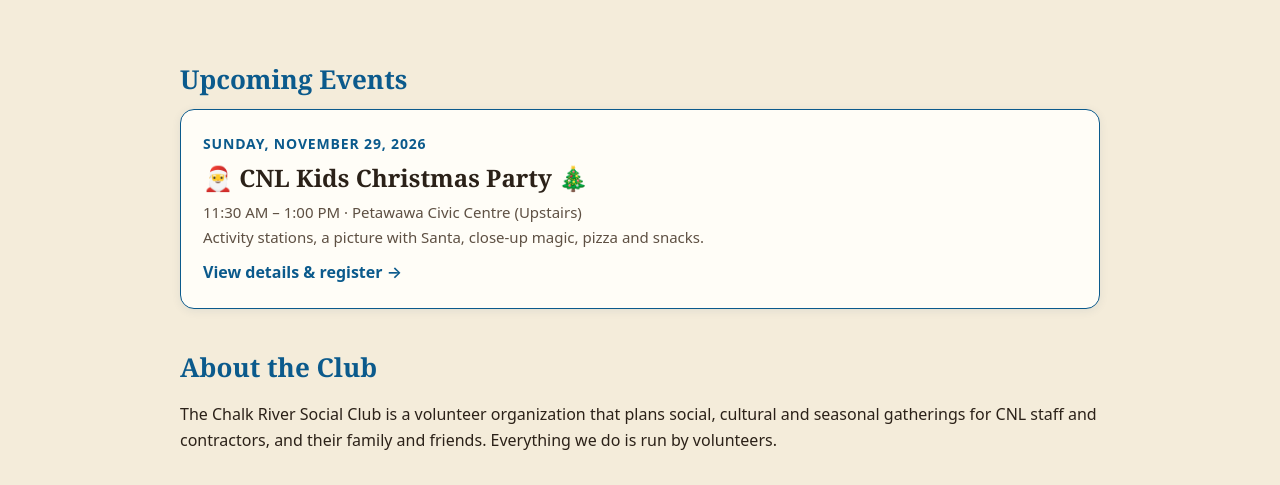
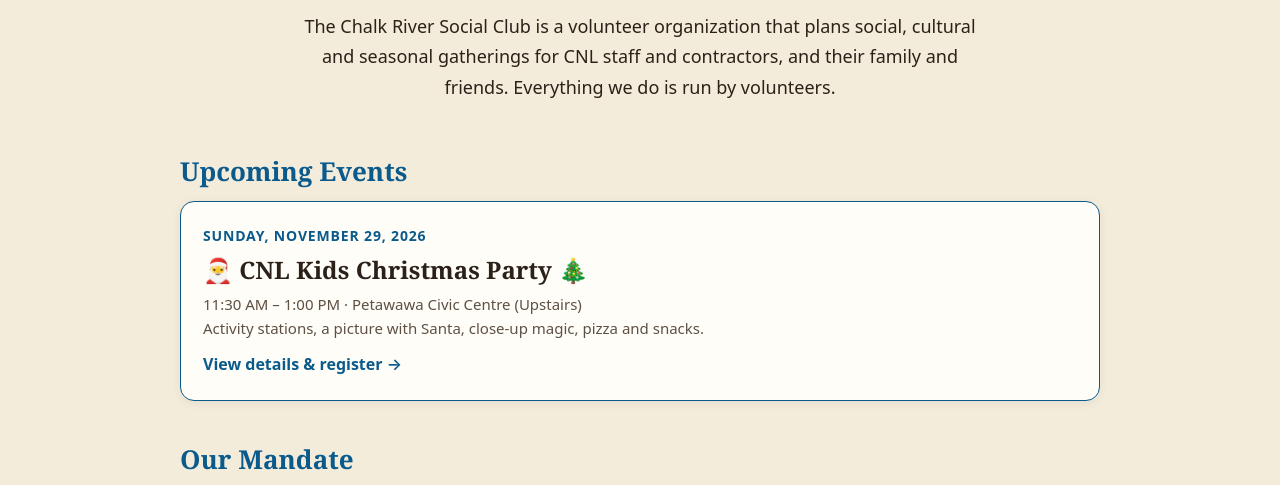
Before and after one commit to sreeyuth/crlsc, a plain HTML site: page index.html in a window 1280 px wide. Shown: the part 315-800 px from the top of the page. Drawn offline with Linux system fonts and the light colour scheme.

Commit message:
Add files via upload

```diff
--- a/assets/site.css
+++ b/assets/site.css
@@ -107,3 +107,4 @@ body.light .gate button:hover{filter:brightness(1.1)}
 .btn-s:focus-visible,.btn-p:focus-visible,.btn-close:focus-visible,.btn-open:focus-visible,.btn-danger:focus-visible{outline:3px solid #0B5A8C;outline-offset:2px}
 .sr-only{position:absolute;width:1px;height:1px;margin:-1px;padding:0;overflow:hidden;clip:rect(0,0,0,0);white-space:nowrap;border:0}
 body.light .hero{padding-bottom:10px}
+.hero .about{max-width:680px;margin:6px auto 0;font-size:18px;line-height:1.7;color:var(--ink)}
--- a/index.html
+++ b/index.html
@@ -8,7 +8,7 @@
 <meta name="referrer" content="no-referrer">
 <meta name="description" content="Chalk River Social Club organizes community events for CNL staff, contractors, and their families and friends.">
 <link rel="icon" type="image/png" href="/assets/favicon.png">
-<link rel="stylesheet" href="/assets/site.css?v=6">
+<link rel="stylesheet" href="/assets/site.css?v=7">
 </head>
 <body class="light">
 <header class="site"><div class="wrap">
@@ -29,6 +29,7 @@
 <section class="hero wrap">
   <img class="logo" src="/assets/logo.png" width="200" height="200" alt="CNL Chalk River Social Club logo">
   <h1 class="sr-only">Chalk River Social Club</h1>
+  <p class="about">The Chalk River Social Club is a volunteer organization that plans social, cultural and seasonal gatherings for CNL staff and contractors, and their family and friends. Everything we do is run by volunteers.</p>
 </section>
 
 <div class="wrap">
@@ -40,9 +41,6 @@
     <div class="meta">Activity stations, a picture with Santa, close-up magic, pizza and snacks.</div>
     <span class="go">View details &amp; register →</span>
   </a>
-
-  <h2>About the Club</h2>
-  <p>The Chalk River Social Club is a volunteer organization that plans social, cultural and seasonal gatherings for CNL staff and contractors, and their family and friends. Everything we do is run by volunteers.</p>
 
   <h2>Our Mandate</h2>
   <div class="cards">
```
Also changed, not shown: 404.html (+1 -1 lines), dashboard/index.html (+1 -1 lines), privacy/index.html (+1 -1 lines).
